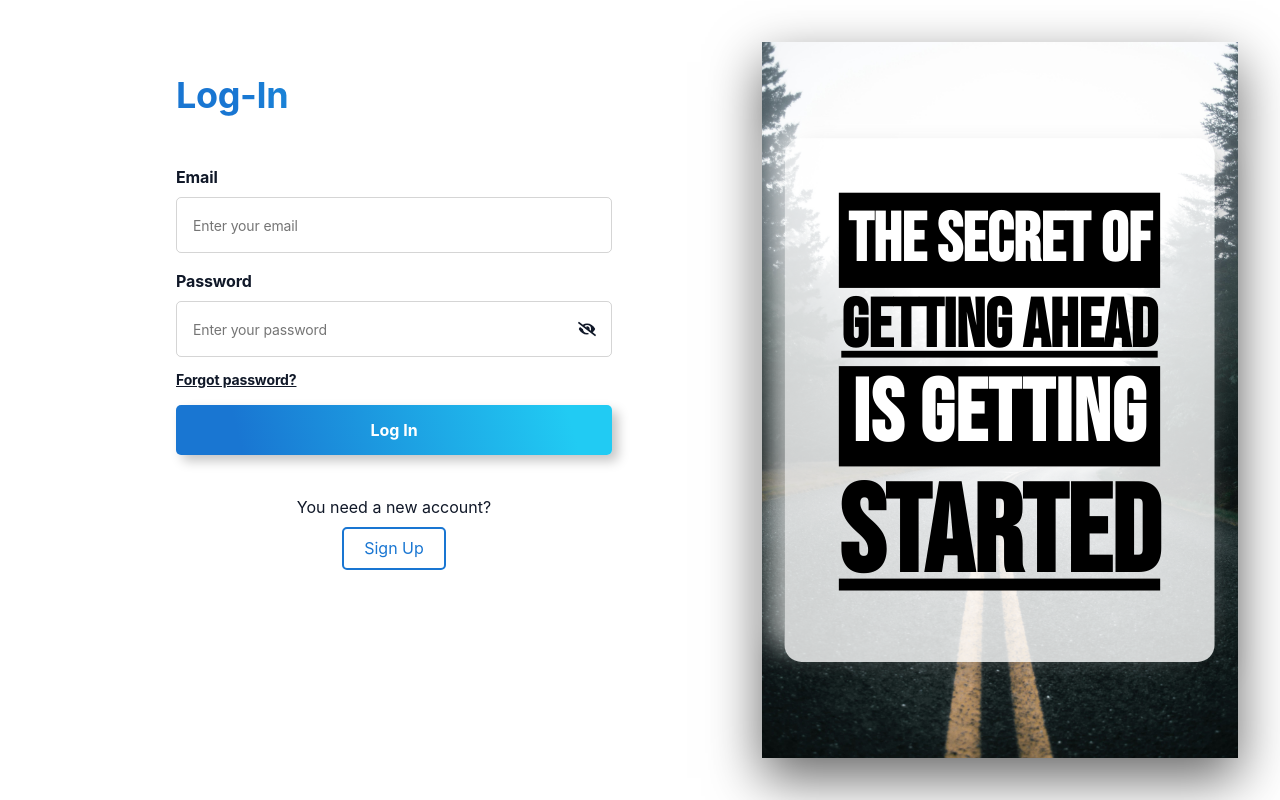
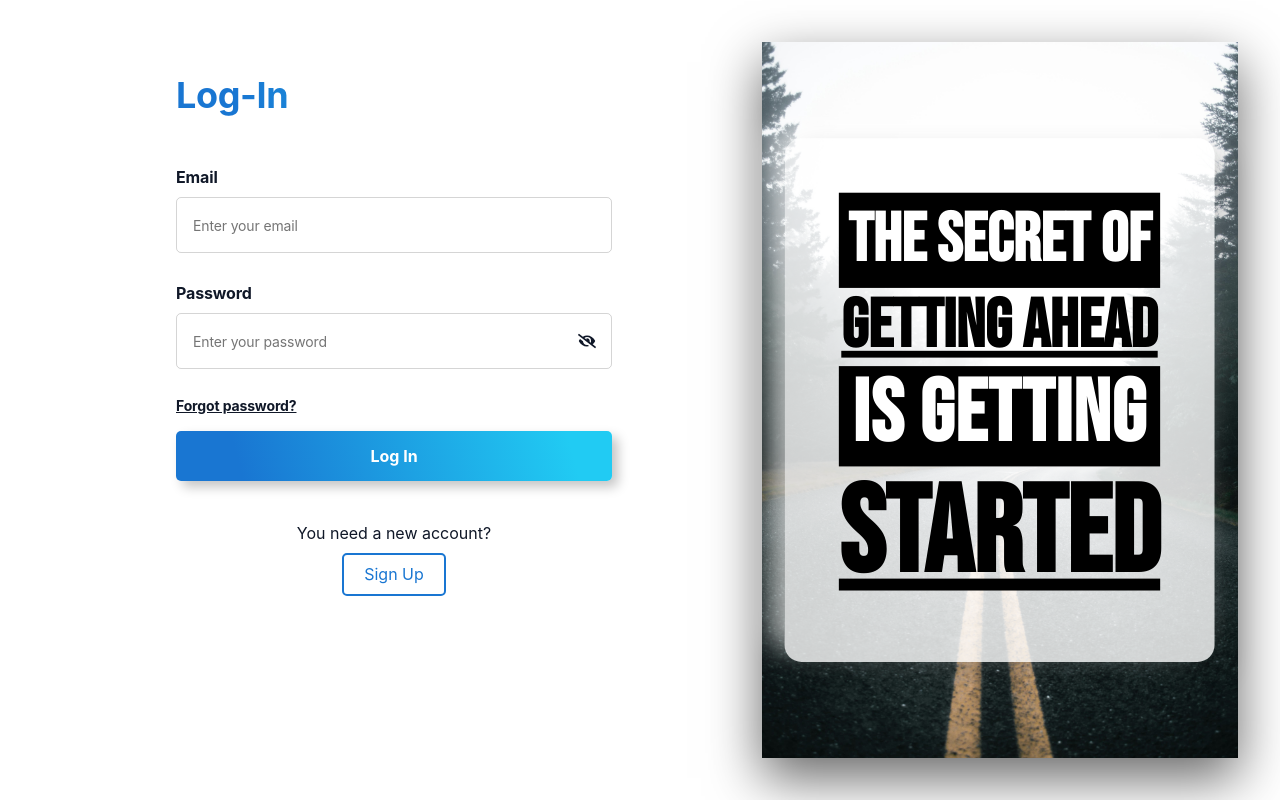
Before and after one commit to Dmitriy-Ponomarenko/rd71-frontend, a React (Vite) app: page /login in a window 1280 px wide. Built offline with nearby package versions, Linux system fonts and the light colour scheme.

Commit message:
fix QuoteSection, fix Login Section(Form) and Home Page

```diff
--- a/src/components/HomeSection/HomeSection.module.css
+++ b/src/components/HomeSection/HomeSection.module.css
@@ -10,8 +10,8 @@
 }
 
 .title {
-  font-size: 2rem;
-  font-weight: bold;
+  /* font-size: 2rem; */
+  font-size: 1.7rem;
   background: linear-gradient(var(--blue-gradient));
   background-clip: text;
   -webkit-text-fill-color: transparent;
--- a/src/components/LogInForm/LogInForm.module.css
+++ b/src/components/LogInForm/LogInForm.module.css
@@ -74,7 +74,7 @@
 }
 
 .infoContainer {
-  max-width: 343px;
+  /* max-width: 343px; */
   width: 100%;
   border-radius: 10px;
   background: var(--light-gray);
@@ -130,6 +130,7 @@
 .group {
   display: flex;
   flex-direction: column;
+  height: 100px;
 }
 
 .label {
@@ -186,7 +187,7 @@
 }
 
 .forgotPassword {
-  margin-top: 14px;
+  /* margin-top: 14px; */
   color: var(--dark-blue);
   font-size: 14px;
   font-style: normal;
@@ -346,6 +347,11 @@
     line-height: 24px;
   }
 }
+@media screen and (min-width: 1280px) {
+  .infoContainer {
+    max-width: 343px;
+  }
+}
 
 @media screen and (min-width: 1440px) {
   .infoContainer {
--- a/src/components/LogInForm/LogInForm.tsx
+++ b/src/components/LogInForm/LogInForm.tsx
@@ -94,14 +94,14 @@ export const LogInForm: React.FC = () => {
                 >
                   {passwordVisible ? <FaEye /> : <FaEyeSlash />}
                 </button>
-                {errors.password && (
-                  <p className={styles.error}>{errors.password.message}</p>
-                )}
               </div>
-              <NavLink to="/forgot-password" className={styles.forgotPassword}>
-                Forgot password?
-              </NavLink>
+              {errors.password && (
+                <p className={styles.error}>{errors.password.message}</p>
+              )}
             </div>
+            <NavLink to="/forgot-password" className={styles.forgotPassword}>
+              Forgot password?
+            </NavLink>
           </div>
 
           <button type="submit" className={styles.signInBtn}>
--- a/src/components/QuoteSection/QuoteSection.module.css
+++ b/src/components/QuoteSection/QuoteSection.module.css
@@ -28,7 +28,8 @@
   font-size: 1.5rem;
   font-weight: bold;
   width: 100%;
-  max-width: 200px;
+  /* max-width: 200px; */
+  max-width: fit-content;
   box-shadow: var(--shadow-light);
 }
 
--- a/src/pages/LogInPage/LogInPage.module.css
+++ b/src/pages/LogInPage/LogInPage.module.css
@@ -16,7 +16,6 @@
 
 /* Styles for desktops and larger screens */
 @media screen and (min-width: 1280px) {
-
   .logInPageSection {
     overflow-y: hidden;
   }
```
